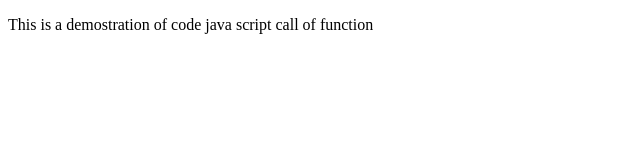
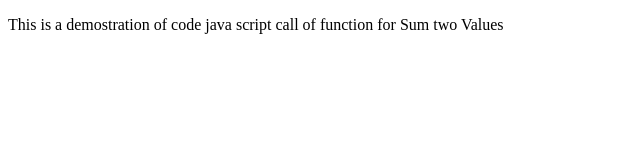
Before and after one commit to hentadwer/Javascript-Repo, a plain HTML site: page 09ParameterFunctions/index.html in a window 1280 px wide. Shown: the whole page, without its empty margins (0-640 px from the left). Drawn offline with Linux system fonts and the light colour scheme.

Commit message:
Add Description

```diff
--- a/09ParameterFunctions/index.html
+++ b/09ParameterFunctions/index.html
@@ -5,6 +5,6 @@
         <script type="text/javascript" src="container.js"></script>
     </head>
     <body>
-        <p>This is a demostration of code java script call of function</p>
+        <p>This is a demostration of code java script call of function for Sum two Values</p>
     </body>
 </html>
```
